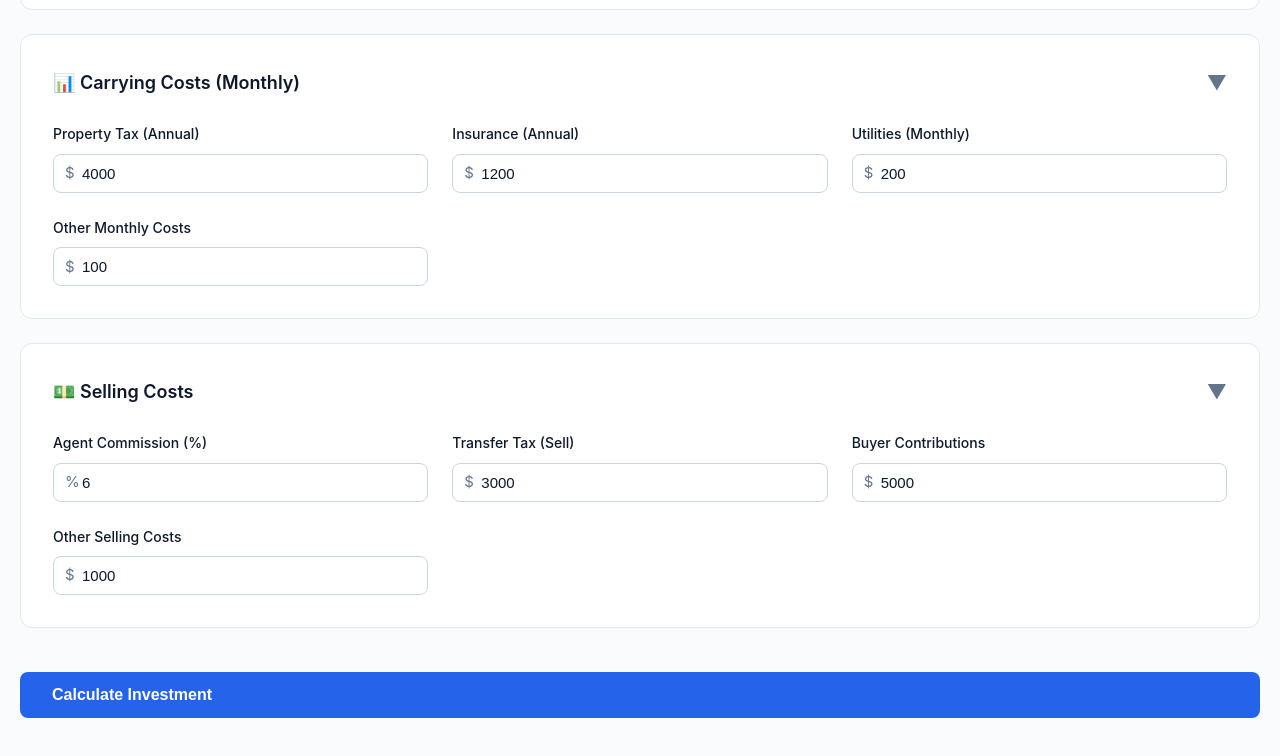
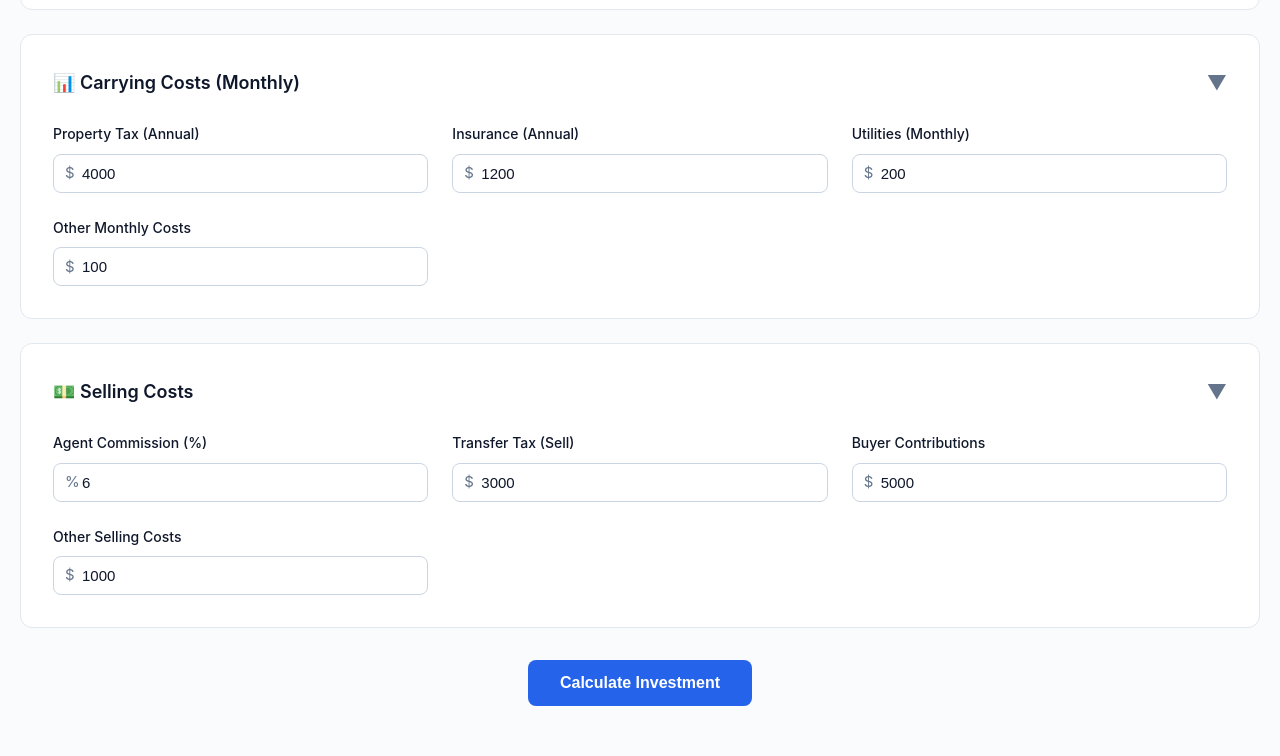
Before and after one commit to RichardReynoldsRE/Hard-Money-Loan-Calculator, a plain HTML site: page index.html in a window 1280 px wide. Shown: the part 1189-1945 px from the top of the page. Drawn offline with nearby package versions, Linux system fonts and the light colour scheme.

Commit message:
Update index.html

```diff
--- a/index.html
+++ b/index.html
@@ -198,14 +198,18 @@
             padding-left: 28px;
         }
 
+        .calculate-section {
+            display: flex;
+            justify-content: center;
+            margin: 32px 0;
+        }
+
         .btn-calculate {
             background: #2563eb;
             color: white;
             padding: 14px 32px;
             font-size: 1rem;
             font-weight: 600;
-            width: 100%;
-            margin-top: 20px;
         }
 
         .btn-calculate:hover {
@@ -734,7 +738,9 @@
             </div>
         </div>
 
-        <button class="btn-calculate" onclick="calculate()">Calculate Investment</button>
+        <div class="calculate-section">
+            <button class="btn-calculate" onclick="calculate()">Calculate Investment</button>
+        </div>
 
         <!-- Deal Alert -->
         <div class="deal-alert" id="dealAlert">
```
